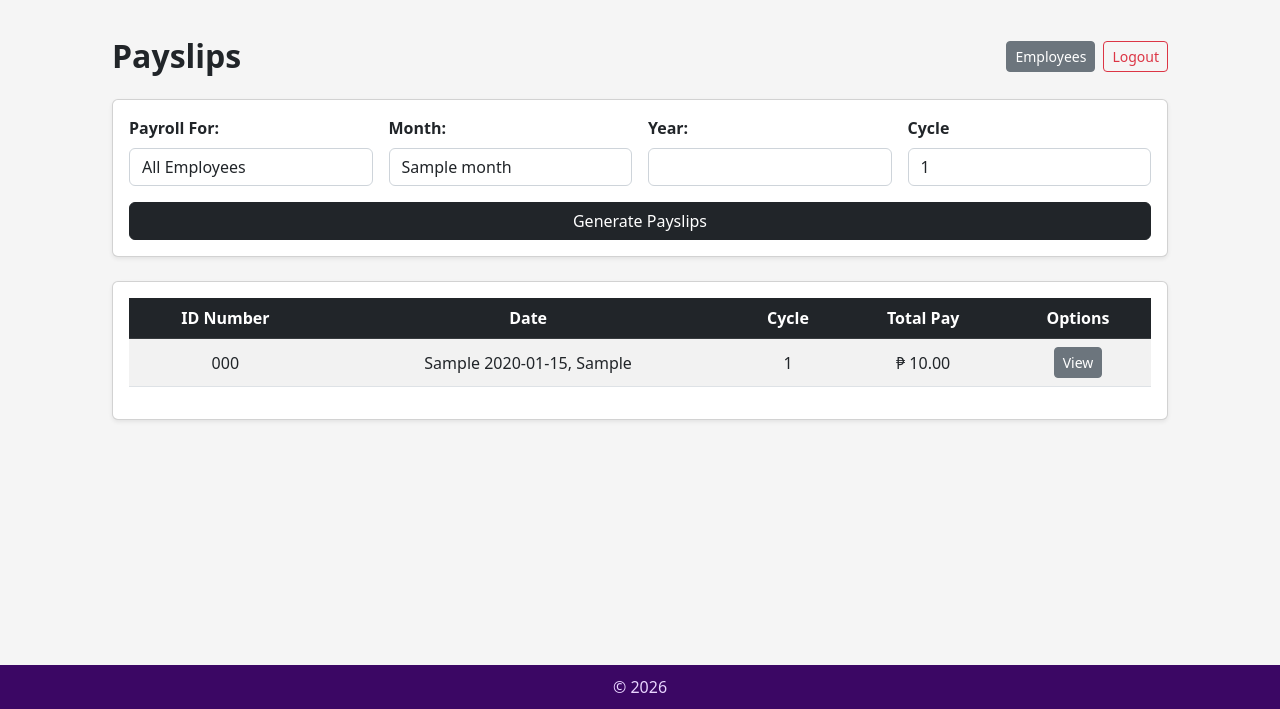
After one commit to calistacprs/FINALPROJECT, a Django app: template FinalProject/payroll_app/templates/payroll_app/payslips.html in a window 1280 px wide. The commit adds this page. Shown: the part 91-800 px from the top of the page. Run offline with Django 4.2, Linux system fonts and the light colour scheme; tables that the repository leaves empty hold one stand-in row (values such as "Sample post"); the template is opened without the code that fills it: values that come from a table or form of the project are taken from there, most other values are stand-ins (such as "Sample title", 1, 10 or a date in 2020).

Commit message:
payslips templates, white text logins

```diff
--- a/FinalProject/payroll_app/templates/payroll_app/base.html
+++ b/FinalProject/payroll_app/templates/payroll_app/base.html
@@ -134,7 +134,7 @@
     <!-- navigation -->
     <div class="nav-links">
         <a href="{% url 'employees' %}">Employees</a>
-        <a href="#">Payslips</a>
+        <a href="{% url 'payslips' %}">Payslips</a>
 
         <!-- to prevent id crashes -->
         {% if current_user %}
--- a/FinalProject/payroll_app/templates/payroll_app/change_password.html
+++ b/FinalProject/payroll_app/templates/payroll_app/change_password.html
@@ -14,7 +14,7 @@
 <div class="container mt-5">
 
     <div class="text-center mb-4">
-        <h2 class="fw-bold">Change Password</h2>
+        <h2 class="fw-bold text-white">Change Password</h2>
     </div>
 
     <div class="row justify-content-center">
--- a/FinalProject/payroll_app/templates/payroll_app/login.html
+++ b/FinalProject/payroll_app/templates/payroll_app/login.html
@@ -19,7 +19,7 @@
 <div class="container mt-5">
 
     <div class="text-center mb-4">
-        <h2 class="fw-bold">Login</h2>
+        <h2 class="fw-bold text-white">Login</h2>
     </div>
 
     <div class="row justify-content-center">
--- a/FinalProject/payroll_app/templates/payroll_app/manage_account.html
+++ b/FinalProject/payroll_app/templates/payroll_app/manage_account.html
@@ -14,7 +14,7 @@
 <div class="container mt-5">
 
     <div class="text-center mb-4">
-        <h2 class="fw-bold">Manage Account</h2>
+        <h2 class="fw-bold text-white">Manage Account</h2>
     </div>
 
     <div class="row justify-content-center">
--- /dev/null
+++ b/FinalProject/payroll_app/templates/payroll_app/payslips.html
@@ -0,0 +1,144 @@
+{% extends "payroll_app/base.html" %}
+{% block content %}
+
+<div class="container mt-2">
+
+    <div class="d-flex justify-content-between align-items-center mb-4">
+
+        <!-- left side -->
+        <div class="d-flex align-items-center gap-3">
+            <h2 class="fw-bold mb-0">Payslips</h2>
+
+            {% if message %}
+                <div id="flash-message" class="alert alert-dark">
+                    {{ message }}
+                </div>
+            {% endif %}
+        </div>
+
+        <!-- right side -->
+        <div class="d-flex gap-2">
+
+            <a href="{% url 'employees' %}" class="btn btn-secondary btn-sm">
+                Employees
+            </a>
+
+            <a href="{% url 'logout' %}" class="btn btn-outline-danger btn-sm">
+                Logout
+            </a>
+
+        </div>
+
+    </div>
+
+    <!-- payroll -->
+    <div class="card shadow-sm p-3 mb-4">
+
+        <form method="POST">
+            {% csrf_token %}
+
+            <div class="row g-3">
+
+                <!-- for -->
+                <div class="col-md-3">
+                    <label class="form-label fw-semibold">Payroll For:</label>
+                    <select name="payroll_for" class="form-control" required>
+                        <option value="all">All Employees</option>
+                        {% for emp in employees %}
+                            <option value="{{ emp.id_number }}">{{ emp.id_number }}</option>
+                        {% endfor %}
+                    </select>
+                </div>
+
+                <!-- month -->
+                <div class="col-md-3">
+                    <label class="form-label fw-semibold">Month:</label>
+                    <select name="month" class="form-control" required>
+                        {% for m in months %}
+                            <option value="{{ m }}">{{ m }}</option>
+                        {% endfor %}
+                    </select>
+                </div>
+
+                <!-- year -->
+                <div class="col-md-3">
+                    <label class="form-label fw-semibold">Year:</label>
+                    <input type="number" name="year" class="form-control" min="2000" max="2100" required>
+                </div>
+
+                <!-- cycle -->
+                <div class="col-md-3">
+                    <label class="form-label fw-semibold">Cycle</label>
+                    <select name="pay_cycle" class="form-control" required>
+                        <option value="1">1</option>
+                        <option value="2">2</option>
+                    </select>
+                </div>
+
+            </div>
+
+            <div class="d-grid mt-3">
+                <button type="submit" class="btn btn-dark">
+                    Generate Payslips
+                </button>
+            </div>
+
+        </form>
+
+    </div>
+
+    <!-- table -->
+    <div class="card shadow-sm p-3">
+
+        <table class="table table-striped text-center align-middle">
+
+            <thead class="table-dark">
+                <tr>
+                    <th>ID Number</th>
+                    <th>Date</th>
+                    <th>Cycle</th>
+                    <th>Total Pay</th>
+                    <th>Options</th>
+                </tr>
+            </thead>
+
+            <tbody>
+
+                {% for p in payslips %}
+                <tr>
+
+                    <td>{{ p.id_number.id_number }}</td>
+
+                    <td>
+                        {{ p.month }} {{ p.date_range }}, {{ p.year }}
+                    </td>
+
+                    <td>{{ p.pay_cycle }}</td>
+
+                    <td>
+                        ₱ {{ p.total_pay|floatformat:2 }}
+                    </td>
+
+                    <td>
+                        <a href="{% url 'view_payslip' p.pk %}" class="btn btn-sm btn-secondary"> View
+                        </a>
+                    </td>
+
+                </tr>
+
+                {% empty %}
+                <tr>
+                    <td colspan="5" class="text-muted">Sorry... No payslips yet!
+                    </td>
+                </tr>
+                {% endfor %}
+
+            </tbody>
+
+        </table>
+
+    </div>
+
+</div>
+
+{% endblock %}
--- a/FinalProject/payroll_app/templates/payroll_app/signup.html
+++ b/FinalProject/payroll_app/templates/payroll_app/signup.html
@@ -19,7 +19,7 @@
 <div class="container mt-5">
 
     <div class="text-center mb-4">
-        <h2 class="fw-bold">Create Account</h2>
+        <h2 class="fw-bold text-white">Create Account</h2>
     </div>
 
     <div class="row justify-content-center">
--- a/FinalProject/payroll_app/urls.py
+++ b/FinalProject/payroll_app/urls.py
@@ -15,5 +15,8 @@ urlpatterns = [
     path('logout/', views.logout_view, name='logout'),
     path('account/<int:pk>/', views.manage_account, name='manage_account'),
     path('account/delete/<int:pk>/', views.delete_account, name='delete_account'),
-    path('account/change-password/<int:pk>/', views.change_password, name='change_password')
+    path('account/change-password/<int:pk>/', views.change_password, name='change_password'),
+
+    path('payslips/', views.payslips, name='payslips'),
+    path('payslip/<int:pk>/', views.view_payslip, name='view_payslip'),
 ]
```
Also changed, not shown: FinalProject/payroll_app/templates/payroll_app/view_payslip.html (added, +100 -0 lines), FinalProject/payroll_app/views.py (+16 -0 lines).
